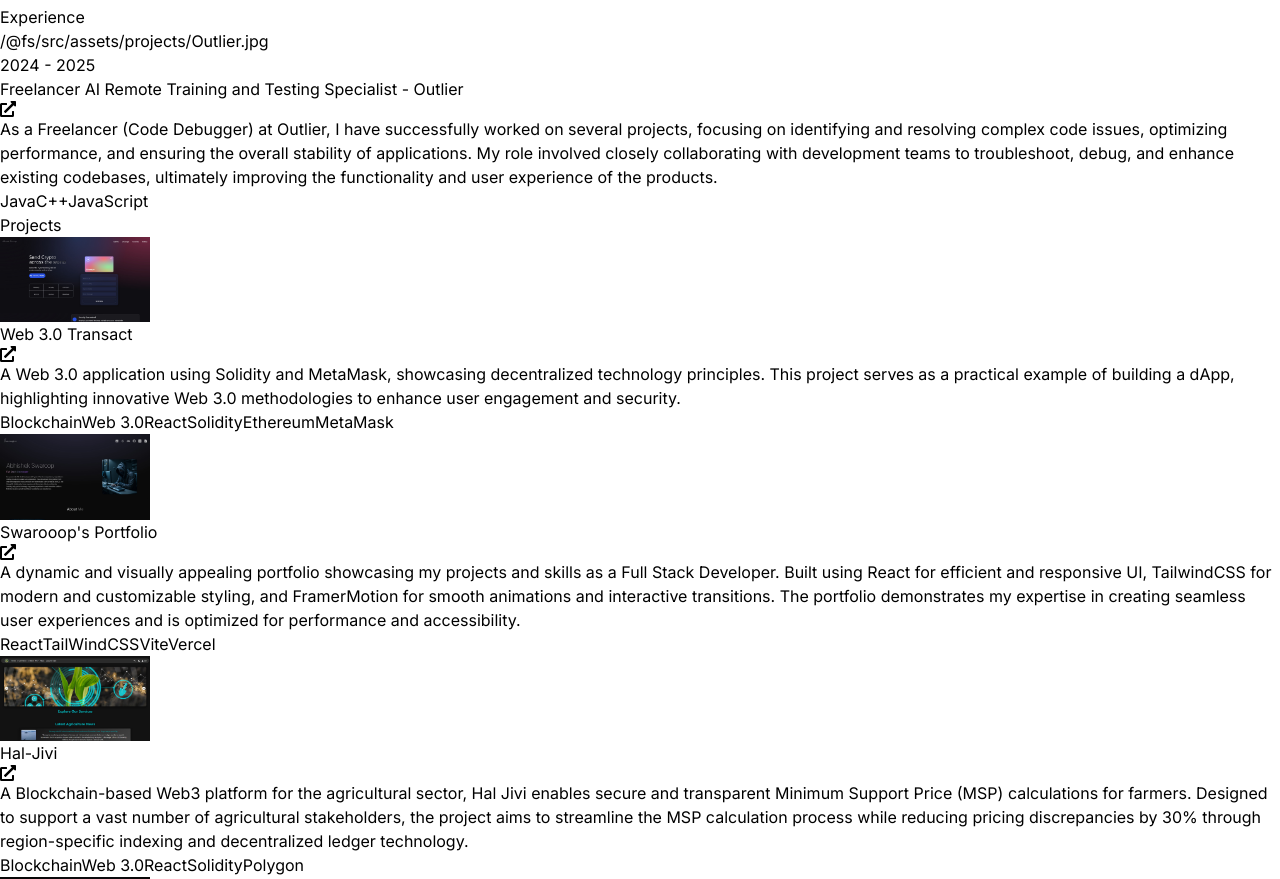
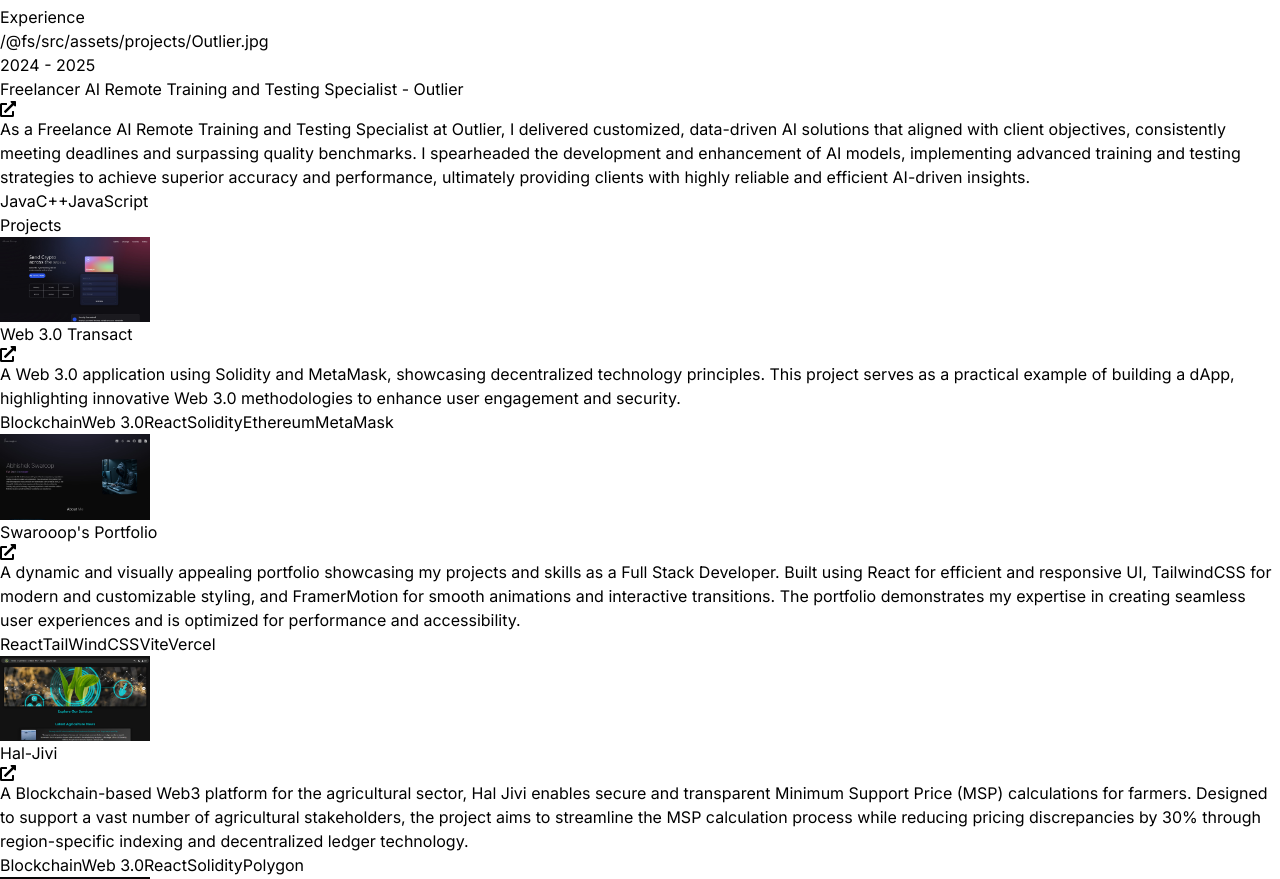
Before and after one commit to abhiswrp/Swaroop-s_Portfolio, a React (Vite) app: page / in a window 1280 px wide. Shown: the part 1485-2364 px from the top of the page. Built offline with nearby package versions, Linux system fonts and the light colour scheme.

Commit message:
Experience_Role

```diff
--- a/src/constants/index.js
+++ b/src/constants/index.js
@@ -14,7 +14,7 @@ export const EXPERIENCES = [{
         role: "Freelancer AI Remote Training and Testing Specialist",
         company: "Outlier",
         link: "https://app.outlier.ai",
-        description: `As a Freelancer (Code Debugger) at Outlier, I have successfully worked on several projects, focusing on identifying and resolving complex code issues, optimizing performance, and ensuring the overall stability of applications. My role involved closely collaborating with development teams to troubleshoot, debug, and enhance existing codebases, ultimately improving the functionality and user experience of the products.`,
+        description: `As a Freelance AI Remote Training and Testing Specialist at Outlier, I delivered customized, data-driven AI solutions that aligned with client objectives, consistently meeting deadlines and surpassing quality benchmarks. I spearheaded the development and enhancement of AI models, implementing advanced training and testing strategies to achieve superior accuracy and performance, ultimately providing clients with highly reliable and efficient AI-driven insights.`,
         technologies: ["Java", "C++", "JavaScript"],
     },
     /*
```
